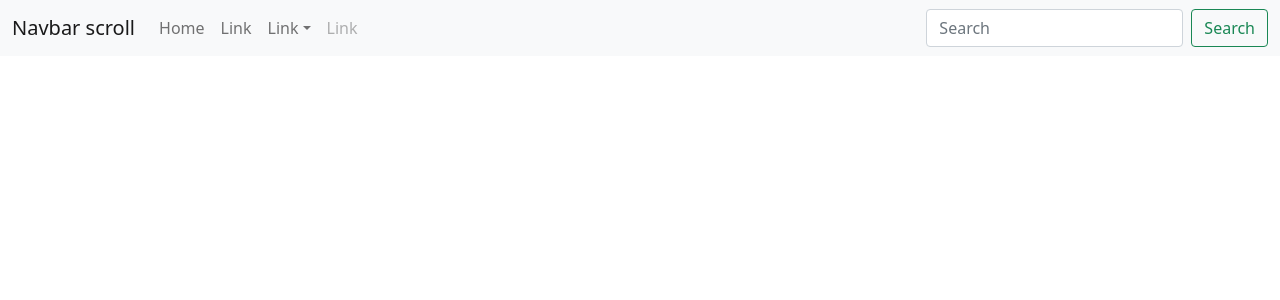
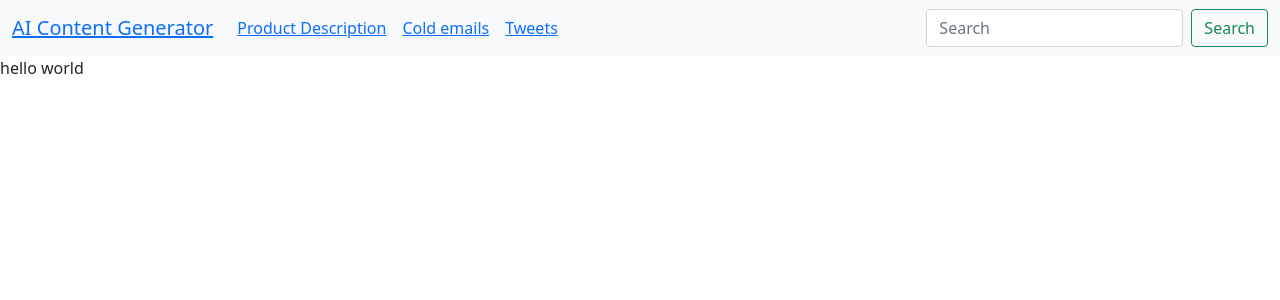
Before and after one commit to diamond-nicholas/ai_content_generator, a React (Create React App) app: page / in a window 1280 px wide. Shown: the top 300 px of the page. Built offline with nearby package versions, Linux system fonts and the light colour scheme.

Commit message:
add routers for different ai generation

```diff
--- a/src/App.js
+++ b/src/App.js
@@ -1,10 +1,19 @@
 import Navigation from './components/Navigation';
+import { BrowserRouter as Router, Routes, Route } from 'react-router-dom';
+import Tweets from './components/Tweets';
+import Coldemails from './components/Coldemails';
+import Product from './components/Product';
 
 function App() {
   return (
-    <div className='App'>
-      <Navigation />
-    </div>
+    <Router>
+      <Routes>
+        <Route exact path='/' element={<Navigation />} />
+        <Route path='/tweets' element={<Tweets />} />
+        <Route path='/coldemails' element={<Coldemails />} />
+        <Route path='/products' element={<Product />} />
+      </Routes>
+    </Router>
   );
 }
 
--- /dev/null
+++ b/src/components/Coldemails.js
@@ -0,0 +1,13 @@
+import React from 'react';
+import Navigation from './Navigation';
+
+const Coldemails = () => {
+  return (
+    <>
+      <Navigation />
+      <div className='emails'>coldemails</div>
+    </>
+  );
+};
+
+export default Coldemails;
--- a/src/components/Navigation.js
+++ b/src/components/Navigation.js
@@ -9,13 +9,16 @@ import {
   Button,
 } from 'react-bootstrap';
 import 'bootstrap/dist/css/bootstrap.css';
+import { Link } from 'react-router-dom';
 
 const Navigation = () => {
   return (
     <>
       <Navbar bg='light' expand='lg'>
         <Container fluid>
-          <Navbar.Brand href='#'>Navbar scroll</Navbar.Brand>
+          <Navbar.Brand>
+            <Link to='/'>AI Content Generator</Link>
+          </Navbar.Brand>
           <Navbar.Toggle aria-controls='navbarScroll' />
           <Navbar.Collapse id='navbarScroll'>
             <Nav
@@ -23,20 +26,14 @@ const Navigation = () => {
               style={{ maxHeight: '100px' }}
               navbarScroll
             >
-              <Nav.Link href='#action1'>Home</Nav.Link>
-              <Nav.Link href='#action2'>Link</Nav.Link>
-              <NavDropdown title='Link' id='navbarScrollingDropdown'>
-                <NavDropdown.Item href='#action3'>Action</NavDropdown.Item>
-                <NavDropdown.Item href='#action4'>
-                  Another action
-                </NavDropdown.Item>
-                <NavDropdown.Divider />
-                <NavDropdown.Item href='#action5'>
-                  Something else here
-                </NavDropdown.Item>
-              </NavDropdown>
-              <Nav.Link href='#' disabled>
-                Link
+              <Nav.Link>
+                <Link to='/products'>Product Description</Link>
+              </Nav.Link>
+              <Nav.Link>
+                <Link to='/coldemails'>Cold emails</Link>
+              </Nav.Link>
+              <Nav.Link>
+                <Link to='/tweets'>Tweets</Link>
               </Nav.Link>
             </Nav>
             <Form className='d-flex'>
@@ -51,6 +48,7 @@ const Navigation = () => {
           </Navbar.Collapse>
         </Container>
       </Navbar>
+      <main>hello world</main>
     </>
   );
 };
--- /dev/null
+++ b/src/components/Product.js
@@ -0,0 +1,13 @@
+import React from 'react';
+import Navigation from './Navigation';
+
+const Product = () => {
+  return (
+    <>
+      <Navigation />
+      <div className='product'>Product</div>
+    </>
+  );
+};
+
+export default Product;
--- /dev/null
+++ b/src/components/Tweets.js
@@ -0,0 +1,13 @@
+import React from 'react';
+import Navigation from './Navigation';
+
+const Tweets = () => {
+  return (
+    <>
+      <Navigation />
+      <div className='product'>Tweets</div>
+    </>
+  );
+};
+
+export default Tweets;
```
